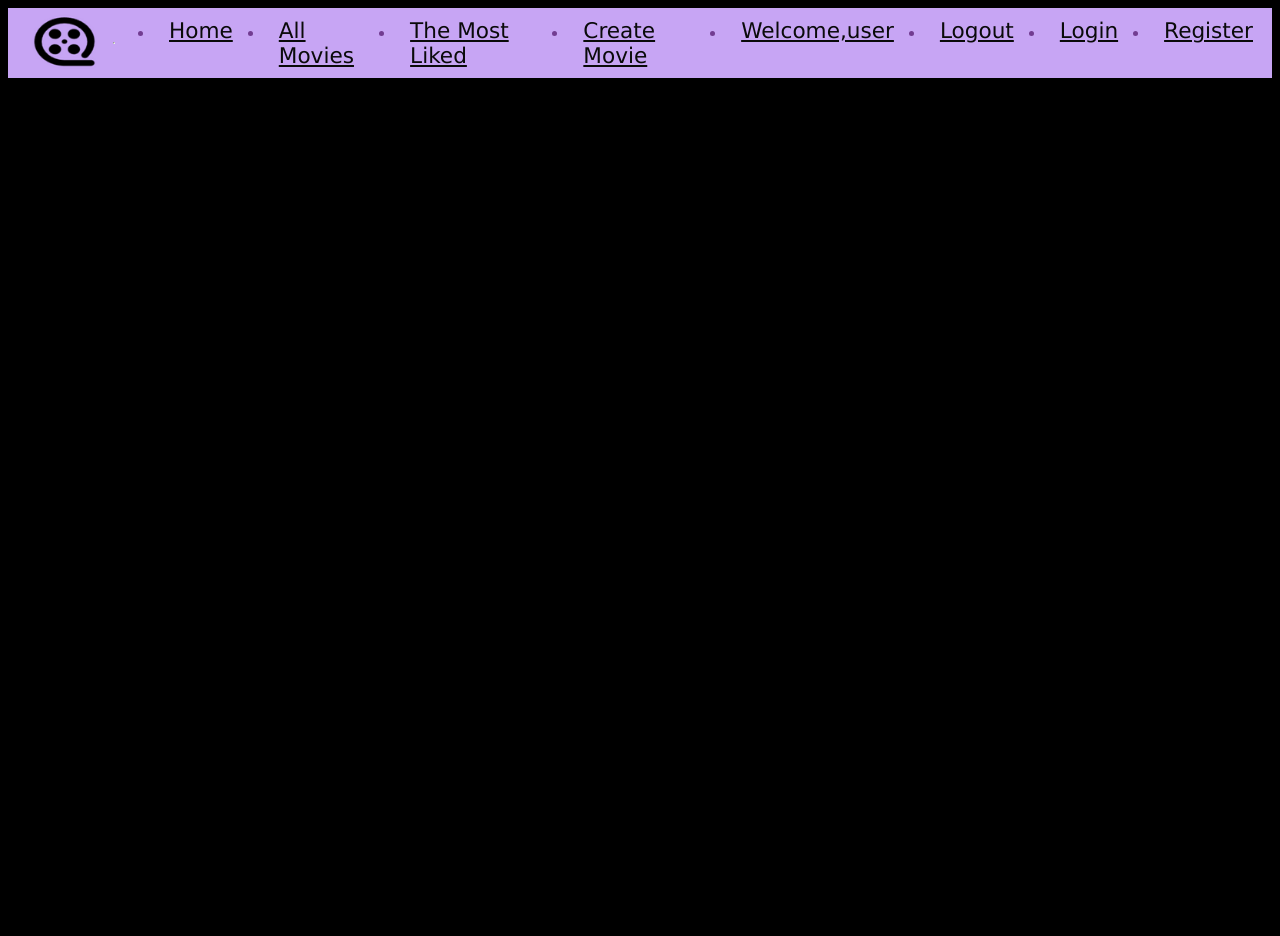
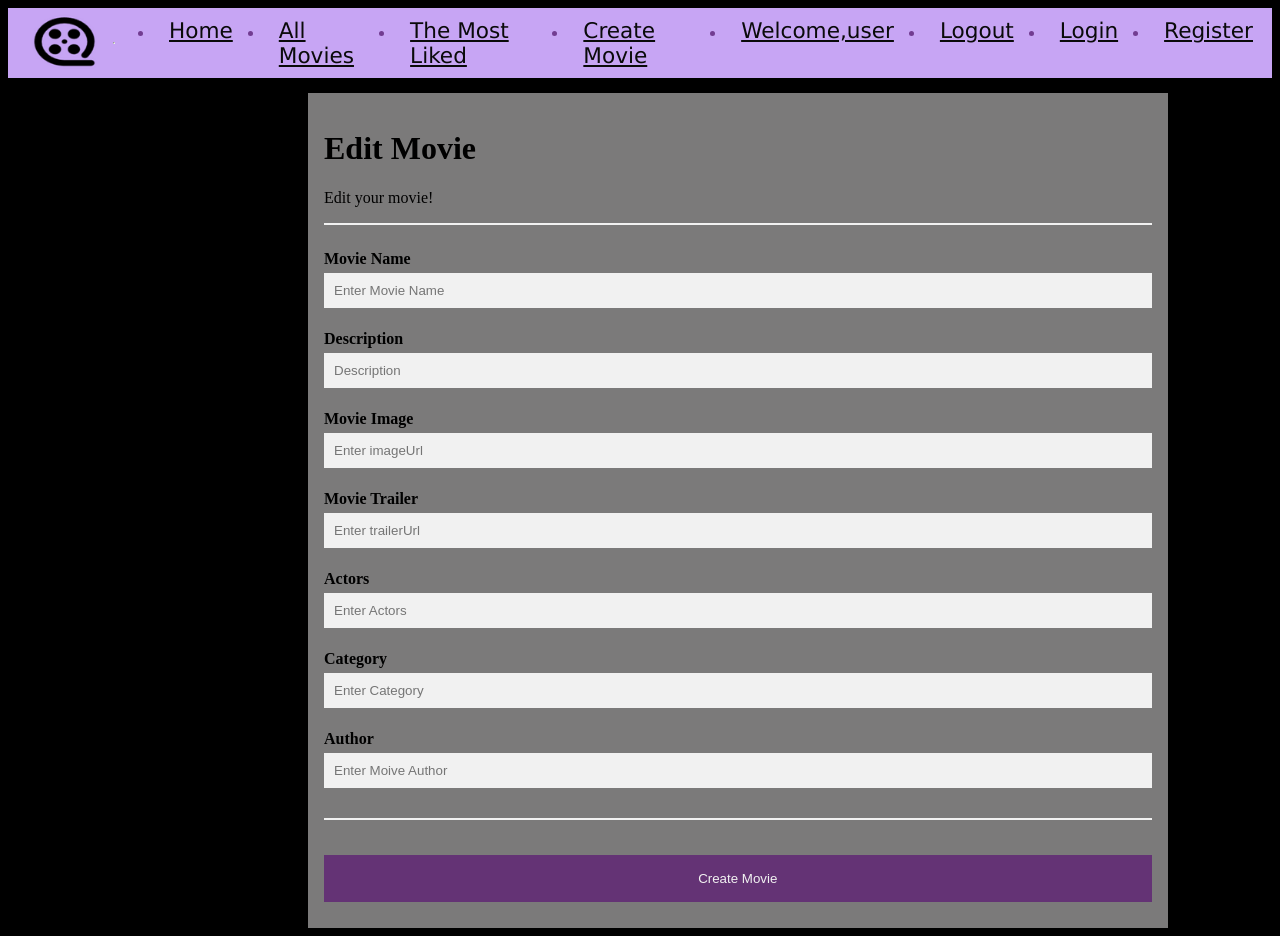
Before and after one commit to IvoKarapeev/Ranked-Cinema, a React (Create React App) app in the folder client/: page /movies/edit/1 in a window 1280 px wide. Before the commit the page ends 800 px from the top, so only its background shows below. Built offline with nearby package versions, Linux system fonts and the light colour scheme; no server answers.

Commit message:
Creating Edit Movie page

```diff
--- a/client/src/App.js
+++ b/client/src/App.js
@@ -9,6 +9,7 @@ import Header from "./components/Header/Header";
 import CatalogMovies from "./components/CatalogMovies/CatalogMovies";
 import CreateMovie from './components/CreateMovie/CreateMovie';
 import MovieDetails from './components/MovieDetails/MovieDetails';
+import EditMovie from './components/EditMovie/EditMovie';
 
 
 function App() {
@@ -38,6 +39,7 @@ function App() {
                         <Route path="/movies" element={<CatalogMovies/>}/>
                         <Route path="/movies/create" element={<CreateMovie/>}/>
                         <Route path="/movies/:movieId" element={<MovieDetails/>}/>
+                        <Route path="/movies/edit/:movieId" element={<EditMovie />}/>
                     </Routes>
                 </main>
             </div>
--- /dev/null
+++ b/client/src/components/EditMovie/EditMovie.js
@@ -0,0 +1,171 @@
+import { useState } from 'react';
+import styles from './EditMovie.module.css';
+
+
+const EditMovie = () => {
+
+    const [gameData,setGameData] = useState({
+        name:'',
+        description:'',
+        imageUrl:'',
+        trailerUrl:'',
+        actors:'',
+        category:'',
+        author:''
+    });
+
+    const [errors,setErrors] = useState({});
+
+
+    const onChange = (e) => {
+        setGameData(state => ({
+            ...state,
+            [e.target.name]:e.target.value
+        }));
+    };
+
+    const minlength = (e,limit) => {
+        setErrors(state => ({
+            ...state,
+            [e.target.name]: gameData[e.target.name].length < limit,
+        }));
+    };
+
+    const httpValidation = (e) => {
+        setErrors(state => ({
+            ...state,
+            [e.target.name]: !gameData[e.target.name].startsWith('http')
+        }));
+    };
+
+    const onSubmit = (e) => {
+        e.preventDefault();
+
+        setGameData({
+            name:'',
+            description:'',
+            imageUrl:'',
+            trailerUrl:'',
+            actors:'',
+            category:'',
+            author:''
+        });
+    };
+
+
+    return (
+        <form onSubmit={onSubmit}>
+            <div className={styles.container}>
+            <h1>Edit Movie</h1>
+            <p>Edit your movie!</p>
+            <hr className={styles.separator}/>
+            <label htmlFor="movieName">
+                <b>Movie Name</b>
+            </label>
+            <input
+                className={styles["input-text"]}
+                type="text"
+                placeholder="Enter Movie Name"
+                name="name"
+                id="name"
+                value={gameData.name}
+                onChange={onChange}
+                onBlur={(e) => minlength(e,2)}
+            />
+            {errors.name &&
+                <div className={styles.validate}>Name should be at least 2 characters long</div>
+            }
+             <label htmlFor="description">
+                <b>Description</b>
+            </label>
+            <input
+                className={styles["input-text"]}
+                type="text"
+                placeholder="Description"
+                name="description"
+                id="description"
+                value={gameData.description}
+                onChange={onChange}
+                onBlur={(e) => minlength(e,10)}
+            />
+            {errors.description &&
+                <div className={styles.validate}>Description should be at least 10 characters long</div>
+            }
+             <label htmlFor="imageUrl">
+                <b>Movie Image</b>
+            </label>
+            <input
+                className={styles["input-text"]}
+                type="text"
+                placeholder="Enter imageUrl"
+                name="imageUrl"
+                id="imageUrl"
+                value={gameData.imageUrl}
+                onChange={onChange}
+                onBlur={(e) => httpValidation(e)}
+            />
+            {errors.imageUrl &&
+                <div className={styles.validate}>imageUrl should starts with http/https</div>
+            }
+            <label htmlFor="trailerUrl">
+                <b>Movie Trailer</b>
+            </label>
+            <input
+                className={styles["input-text"]}
+                type="text"
+                placeholder="Enter trailerUrl"
+                name="trailerUrl"
+                id="trailerUrl"
+                value={gameData.trailerUrl}
+                onChange={onChange}
+                onBlur={(e) => httpValidation(e)}
+            />
+            {errors.trailerUrl &&
+                <div className={styles.validate}>trailerUrl should starts with http/https</div>
+            }
+            <label htmlFor="actors">
+                <b>Actors</b>
+            </label>
+            <input
+                className={styles["input-text"]}
+                type="text"
+                placeholder="Enter Actors"
+                name="actors"
+                id="actors"
+                value={gameData.actors}
+                onChange={onChange}
+            />
+             <label htmlFor="category">
+                <b>Category</b>
+            </label>
+            <input
+                className={styles["input-text"]}
+                type="text"
+                placeholder="Enter Category"
+                name="category"
+                id="category"
+                value={gameData.category}
+                onChange={onChange}
+            />
+            <label htmlFor="author">
+                <b>Author</b>
+            </label>
+            <input
+                className={styles["input-text"]}
+                type="text"
+                placeholder="Enter Moive Author"
+                name="author"
+                id="author"
+                value={gameData.author}
+                onChange={onChange}
+            />
+            <hr className={styles.separator}/>
+            <button type="submit" className={styles.editbtn}>
+                Create Movie
+            </button>
+            </div>
+        </form>
+    );
+};
+
+export default EditMovie;
--- /dev/null
+++ b/client/src/components/EditMovie/EditMovie.module.css
@@ -0,0 +1,47 @@
+.container {
+    margin-top: 15px;
+    margin-left: 300px;
+    background-color: rgb(123, 122, 122);
+    width: 68%;
+    height: 90%;
+    padding: 16px;
+    box-sizing: border-box
+    }
+
+.input-text  {
+width: 100%;
+padding: 10px;
+margin: 5px 0 22px 0;
+display: inline-block;
+border: none;
+background: #f1f1f1;
+}
+
+.input-text:focus {
+background-color: #ddd;
+outline: none;
+}
+
+.separator {
+border: 1px solid #f1f1f1;
+margin-bottom: 25px;
+}
+
+.editbtn {
+background-color: #622c75;
+color: white;
+padding: 16px 20px;
+margin: 10px 0;
+border: none;
+cursor: pointer;
+width: 100%;
+opacity: 0.9;
+}
+
+.editbtn:hover {
+background-color: #501169;
+}
+
+.validate{
+    color: rgb(228, 5, 5);
+}
```
